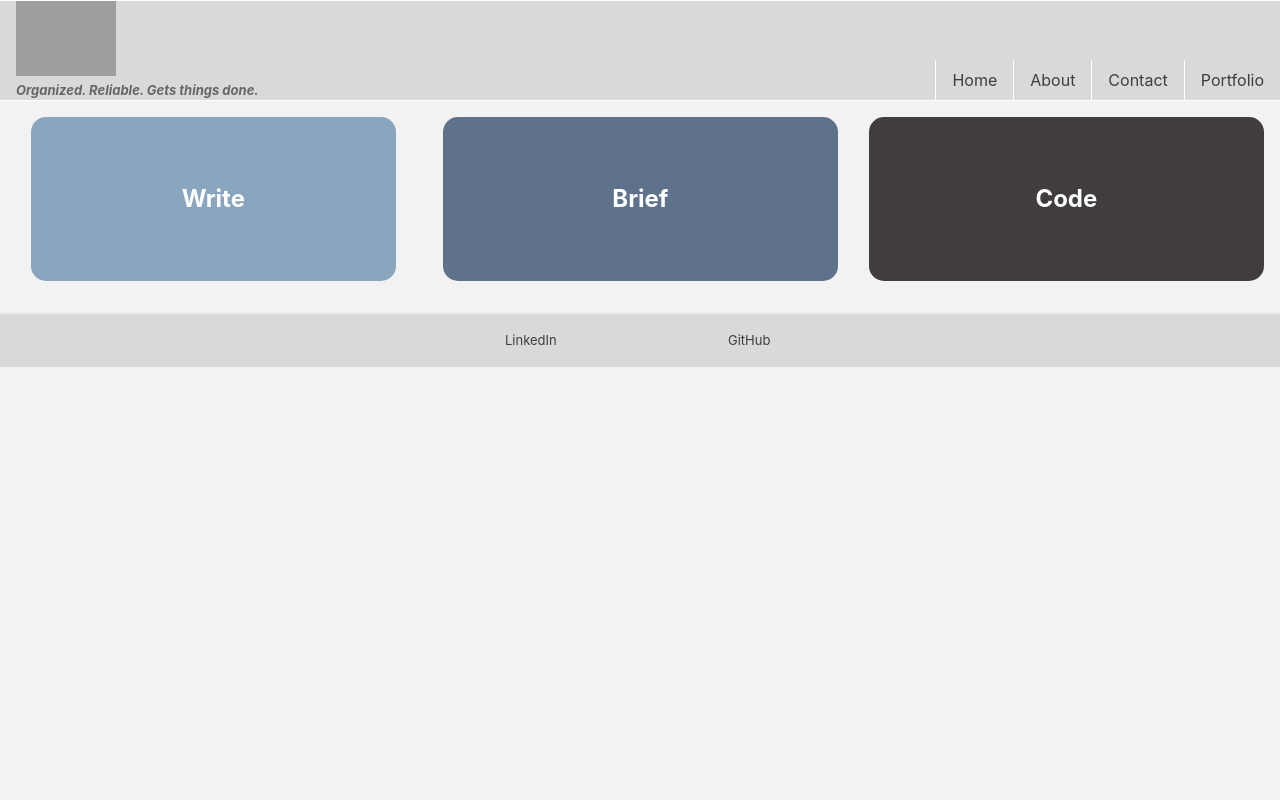
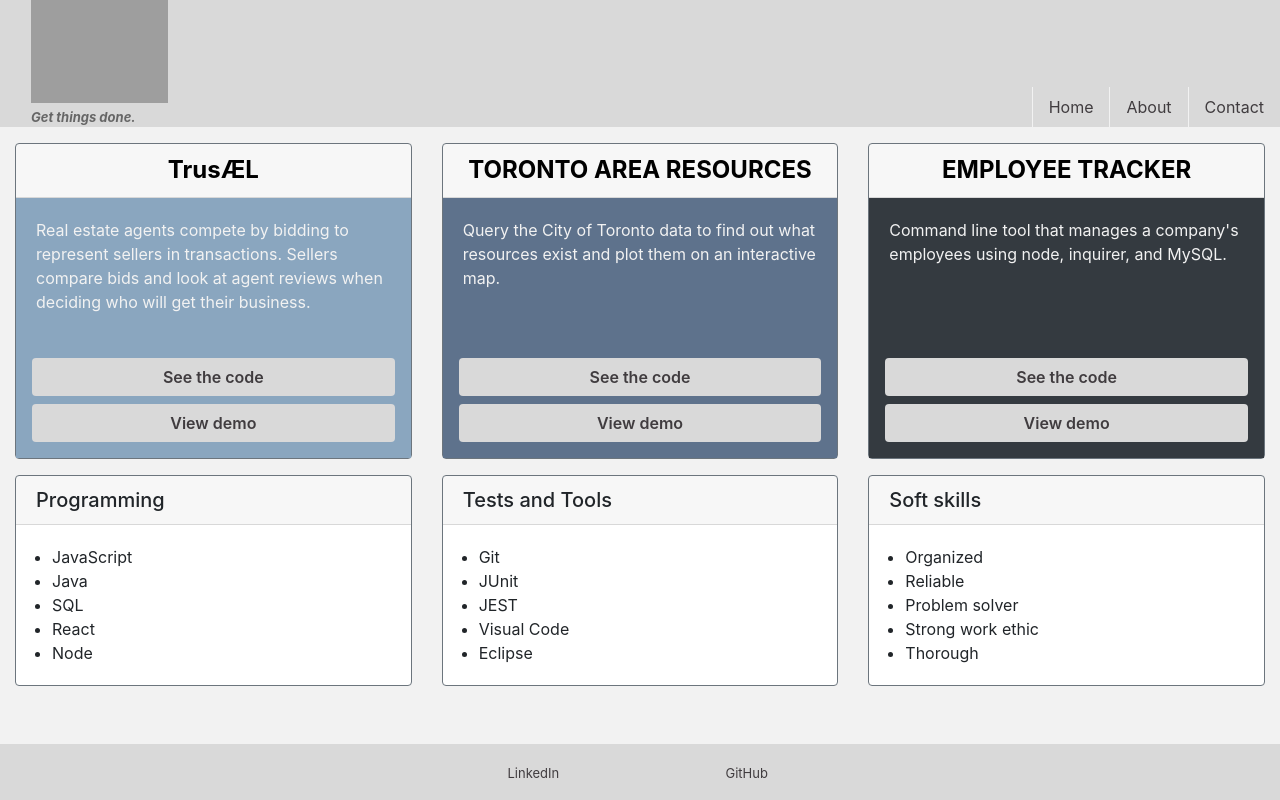
Before and after one commit to ruthtech/ruthlee, a React (Create React App) app in the folder ruthtech/: page / in a window 1280 px wide. Built offline with nearby package versions, Linux system fonts and the light colour scheme; grey boxes are pictures that could not be loaded.

Commit message:
Display projects cleanly, update description on About page

```diff
--- a/ruthtech/src/App.js
+++ b/ruthtech/src/App.js
@@ -5,17 +5,15 @@ import Footer from "./components/Footer";
 import Home from "./components/pages/Home";
 import About from "./components/pages/About";
 import Contact from "./components/pages/Contact";
-import Portfolio from './components/pages/Portfolio';
 
 function App() {
   return (
     <Router>
-      <div>
+      <div className="full-screen">
         <NavTabs />
         <Route exact path="/" component={Home} />
         <Route exact path="/about" component={About} />
         <Route exact path="/contact" component={Contact} />
-        <Route exact path="/portfolio" component={Portfolio} />
         <Footer />
       </div>
     </Router>
--- a/ruthtech/src/components/Footer.js
+++ b/ruthtech/src/components/Footer.js
@@ -4,11 +4,11 @@ import "./assets/css/style.css";
 function Footer() {
 
     return (
-        <div className="row footer border-top">
-            <div className="col-12 col-sm-2 footer-item">
+        <div className="row footer">
+            <div className="col-12 col-sm-2">
                <a type="button" href="https://linkedin.com/in/ruthsarahlee">LinkedIn</a>
             </div>
-            <div className="col-12 col-sm-2 footer-item">
+            <div className="col-12 col-sm-2">
                <a href="https://github.com/ruthtech">GitHub</a>
             </div>
         </div>
--- a/ruthtech/src/components/NavTabs.js
+++ b/ruthtech/src/components/NavTabs.js
@@ -6,59 +6,44 @@ import "./assets/css/style.css";
 function NavTabs() {
   return (
     <div>
-      <ul className="nav justify-content-end border-top border-bottom border-white">
-        <li className="nav-item mr-auto ml-3">
-          <div className="logo">
-            <a href="/"><img src={Logo} alt="Ruth Lee Logo" width="25%" height="25%"/></a>
+      <ul className="nav nav-bar">
+        <li className="col-12 col-sm-2 nav-item logo-block">
+          <div>
+            <a href="/"><img src={Logo} alt="Ruth Lee Logo" className="logo"/></a>
           </div>
 	  		  <div className="logo-text">
-		  		  Organized. Reliable. Gets things done.
+		  		  Get things done.
 			    </div>
         </li>
-        <li className="nav-item border-left border-white">
+        <li className="nav-item nav-tab">
           <Link
             to="/"
             className={
               window.location.pathname === "/" ? "nav-link active" : "nav-link"
-            }
-          >
+            }>
             Home
           </Link>
         </li>
-        <li className="nav-item border-left  border-white">
+        <li className="nav-item nav-tab">
           <Link
             to="/about"
             className={
               window.location.pathname === "/about"
                 ? "nav-link active"
                 : "nav-link"
-            }
-          >
+            }>
             About
           </Link>
         </li>
-        <li className="nav-item border-left border-white">
+        <li className="nav-item nav-tab">
           <Link
             to="/contact"
             className={
               window.location.pathname === "/contact"
                 ? "nav-link active"
                 : "nav-link"
-            }
-          >
+            }>
             Contact
-          </Link>
-        </li>
-        <li className="nav-item border-left border-white">
-          <Link
-            to="/portfolio"
-            className={
-              window.location.pathname === "/portfolio"
-                ? "nav-link active"
-                : "nav-link"
-            }
-          >
-            Portfolio
           </Link>
         </li>
       </ul>
--- a/ruthtech/src/components/assets/css/style.css
+++ b/ruthtech/src/components/assets/css/style.css
@@ -1,5 +1,5 @@
 
-html, body {
+html, body, #root, .full-screen {
 	height: 100%;
 	width: 100%;
 }
@@ -10,9 +10,37 @@ body {
 	flex-direction: column;
 }
 
-/* HEADER */
-.nav {
-	background-color: #D9D9D9;
+
+@media (max-width: 575px) {
+	.logo {
+		width: 75%;
+	}
+
+	.logo-text {
+		color: #666666;
+		font-size: large;
+		font-weight: bold;
+		font-style: italic;
+		vertical-align: bottom;
+		display: inline-block;
+		padding-left: 0;
+	}
+
+	.nav-bar {
+		justify-content: center;
+		text-align: center;
+	}
+
+	.nav-tab {
+		margin-top: 1rem!important;
+		border-left: 1px solid #F2F2F2;
+	}
+}
+
+@media (min-width: 576px) {
+	.logo {
+		width: 75%;
+		height: 75%;
 	}
 
 	.logo-text {
@@ -24,6 +52,33 @@ body {
 		display: inline-block;
 		padding-left: 0;
 	}
+
+	.nav-bar {
+		justify-content: end;
+	}
+
+	.nav-tab {
+		border-left: 1px solid #F2F2F2;
+	}
+
+	.nav-item {
+		margin-top: auto!important;
+	}
+}
+
+.logo-block {
+	margin-right: auto!important;
+	margin-left: 1rem!important;
+}
+
+/* HEADER */
+.nav {
+	background-color: #D9D9D9;
+}
+
+
+
+
 
 .nav-link {
 	color: #403C3F;
@@ -43,12 +98,14 @@ body {
     transform: scale(0.1);
     opacity: 0;
 	background-color: #F2F2F2;
+	color: #F2F2F2;
 
   }
   100% {
     transform: scale(1);
     opacity: 1;
 	background-color: #8AA6BF;
+	color: white;
   }
 }
 
@@ -56,10 +113,14 @@ body {
   0% {
     transform: scale(0.1);
 	background-color: #F2F2F2;
+	opacity: 0;
+	color: #F2F2F2;
   }
   100% {
     transform: scale(1);
 	background-color: #5E728C;
+	opacity: 1;
+	color: white;
   }
 }
 
@@ -69,11 +130,13 @@ body {
     transform: scale(0.1);
     opacity: 0;
 	background-color: #F2F2F2;
+	color: #F2F2F2;
   }
   100% {
     transform: scale(1);
     opacity: 1;
 	background-color: #403C3F;
+	color: white;
   }
 }
 
@@ -85,10 +148,6 @@ body {
 	font-weight: bold;
 	font-size: x-large;
 	border-radius: 15px;
-}
-
-.nav-item {
-	margin-top: auto!important;
 }
 
 .first {
@@ -127,14 +186,25 @@ body {
 	background-color: #D9D9D9!important;
 	color: #403C3F!important;
 	margin-top: 0.5em;
-	font-weight: 400;
+	font-weight: 600!important;
 }
 
-.equal {
+.portfolio-button:hover {
+	box-shadow: 0 0 15px #403C3F;
+}
+
+.bg-dark .portfolio-button:hover {
+	box-shadow: 0 0 15px black;
+}
+
+.row.display-flex {
 	display: flex;
-  display: -webkit-flex;
 	flex-wrap: wrap;
-  padding: 0 1rem;
+}
+
+.row.display-flex > [class*='col-'] {
+	display: flex;
+	flex-direction: column;
 }
 
 .section-header {
@@ -148,21 +218,37 @@ body {
 	border-color: #6c757d!important;
 }
 
-.project-card {
-	color: red;
-
+.bottom-row {
+	margin-bottom: 6rem!important;
 }
 
 .bg-first {
 	background-color: #8AA6BF;
+	color: #F2F2F2;
+	padding-bottom: 0;
 }
 
 .bg-medium {
 	background-color: #5E728C;
+	color: #F2F2F2;
+	padding-bottom: 0;
 }
 
 .bg-dark {
 	background-color: #403C3F;
+	color: #F2F2F2;
+	padding-bottom: 0;
+}
+
+.card-buttons {
+	margin-top: auto!important;
+	padding: 1rem!important;
+}
+
+.card-portfolio {
+	padding: 0;
+	border-color: #6c757d!important;
+	margin-bottom: 1rem!important;
 }
 
 .definition-header {
@@ -171,8 +257,10 @@ body {
 
 .definition {
 	background-color: white;
-	padding: 0.25em;
-	border-radius: .25rem;
+	padding: 1em;
+	border-radius: 10px;
+	margin-bottom: 6rem!important;
+	box-shadow: 0 0 15px #403C3F;
 }
 
 .definition h1 {
@@ -205,13 +293,12 @@ ul {
 	padding-bottom: 1em;
 	padding-top: 1em;
 	flex-shrink: 0;
-}
-
-.footer-item {
+	position: fixed;
+	bottom: 0;
+	width: 100%;
+	margin-left: 0!important;
+	margin-right: 0!important;
 	text-align: center;
-	text-decoration: none;
-	color: #403C3F;
-	font-size: x-small;
 }
 
 .footer a {
@@ -224,16 +311,9 @@ ul {
 
 .box {
 	transition: box-shadow .3s;
-	width: 300px;
-	height: 500px;
-	margin: 50px;
 	border-radius:10px;
-	border: 1px solid #ccc;
-	background: #fff;
-	float: left;
-
 }
 
 .box:hover {
-	box-shadow: 0 0 11px rgba(33,33,33,.2);
+	box-shadow: 0 0 15px #403C3F;
 }
--- a/ruthtech/src/components/pages/About.js
+++ b/ruthtech/src/components/pages/About.js
@@ -4,28 +4,33 @@ import "../assets/css/style.css";
 function About() {
   return (
     <div className="container-fluid">
-      <div className="row">
-        <div className="col definition-header d-flex justify-content-center">
-          <div className="definition">
-            <h3>Code (definition)</h3>
-            <h5>Caffeinated Organism Does Everything</h5>
-          </div>
-          <div className="definition border-left border-secondary">
-            <h5>I get things done.</h5>
+      <div className="row main">
+        <div className="col-12 col-sm-4">
+          <div className="colour-box first">Write</div>
+        </div>
+        <div className="col-12 col-sm-4">
+          <div className="colour-box second">Clear</div>
+        </div>
+        <div className="col-12 col-sm-4">
+          <div className="colour-box third">Code</div>
+        </div>
+      </div>
+    <div className="row justify-content-center d-flex">
+        <div className="col-12 col-sm-8">
+          <div className="definition box bottom-row">
+            <h5 className="text-center mb-3">I get things done.</h5>
             <p>
               While I stayed home to raise my children I volunteered at their
-              school regularly. Grant applications, social media for Council,
-              pizza lunch for 730+ kids, and Kindergarten yards were
-              repaired/replaced with my assistance.
+              school regularly. We submitted grant applications,
+              wrote social media for Council,
+              served pizza lunch to over 730 kids, and worked with the TDSB to get
+              Kindergarten yards repaired or replaced.
             </p>
             <p>
-              I've worked in or with C, C++, Java, XML, XSLT, Ant, CVS, Eclipse,
-              Unix make files, JUnit, worked with translators for translation
-              testing, worked with JAWS for accessibility testing, managed
-              software development teams, project managed two Eclipse projects
-              (both archived now). I've just completed a bootcamp
-              that taught me Full Stack Web Development
-              (JavaScript, jQuery, Node, Express, React, MySQL, MongoDB, Mongoose).
+              I've coded, tested, built, liaisoned, managed, project managed, and worked
+              on teams that spanned companies and continents. Having just completed a bootcamp
+              that taught me Full Stack Web Development, I am interested in learning new technologies
+              and solving problems.
             </p>
           </div>
         </div>
--- a/ruthtech/src/components/pages/Home.js
+++ b/ruthtech/src/components/pages/Home.js
@@ -2,21 +2,114 @@ import React from "react";
 import "../assets/css/style.css";
 
 function Home() {
+  const projects = [
+    {
+      title: "TrusÆL",
+      summary: "Real estate agents compete by bidding to represent sellers in transactions. Sellers compare bids and look at agent reviews when deciding who will get their business.",
+      skills: ['Server (Node, Express)', 'Heroku', 'dotenv', 'MySQL', 'Crypto-JS', 'JavaScript', 'Bootstrap', 'AJAX', 'jQuery', 'HTML', 'CSS'  ],
+      github: "https://github.com/BCButcher/TRUS-L",
+      heroku: "https://murmuring-cove-22350.herokuapp.com/",
+      key: 1,
+      colour: "bg-first"
+    },
+    {
+      title: "TORONTO AREA RESOURCES",
+      summary: "Query the City of Toronto data to find out what resources exist and plot them on an interactive map.",
+      skills: ['MapBox', 'HTML', 'CSS', 'JavaScript', 'AJAX', 'City of Toronto Open Data API'],
+      github: "https://github.com/ruthtech/torontoAreaResources",
+      heroku: "https://ruthtech.github.io/torontoAreaResources",
+      key: 2,
+      colour: "bg-medium"
+    },
+    {
+      title: "EMPLOYEE TRACKER",
+      summary: "Command line tool that manages a company's employees using node, inquirer, and MySQL.",
+      skills: ['Node', 'Inquirer', 'JavaScript', 'MySQL' ],
+      github: "https://github.com/ruthtech/employee-tracker",
+      heroku: "https://github.com/ruthtech/employee-tracker/blob/master/employee-tracker.gif",
+      key: 3,
+      colour: "bg-dark"
+    }
+  ];
+
+  const skillSets = [
+    {
+      title: "Programming",
+      skills: ["JavaScript", "Java", "SQL", "React", "Node"]
+    },
+    {
+      title: "Tests and Tools",
+      skills: ["Git", "JUnit", "JEST", "Visual Code", "Eclipse"]
+    },
+    {
+      title: "Soft skills",
+      skills: ["Organized", "Reliable", "Problem solver", "Strong work ethic", "Thorough"]
+    }
+  ];
+
   return (
     <div className="container-fluid">
-      <div className="row main border-bottom">
-        <div className="col-12 col-sm-4">
-          <div className="colour-box first">Write</div>
-        </div>
-        <div className="col-12 col-sm-4 p-0">
-          <div className="colour-box second">Brief</div>
-        </div>
-        <div className="col-12 col-sm-4 p-0">
-          <div className="colour-box third">Code</div>
-        </div>
+      <div className="row display-flex">
+        <ProjectCard projects={projects}/>
+      </div>
+      <div className="row bottom-row">
+        <SkillsCard skillSets={skillSets} />
       </div>
     </div>
   );
 }
 
+function ProjectCard(props) {
+  return (
+    props.projects.map( (project, index) => {
+    return (
+      <div className="col-12 col-sm-4 mt-3" key={'project'+index}>
+        <div className="card card-portfolio box h-100">
+          <div className="card-header portfolio-header">
+            <h5 className="card-title">{project.title}</h5>
+          </div>
+          <div className={"card-body " + project.colour}>
+            <p className="card-text">{project.summary}</p>
+          </div>
+          <div className={"card-buttons " + project.colour}>
+            <button
+              type="button"
+              className="btn portfolio-button"
+              onClick={() => {window.location=project.github}}
+            >
+              See the code
+            </button>
+            <button
+              type="button"
+              className="btn portfolio-button"
+              onClick={() => {window.location=project.heroku}}
+            >
+              View demo
+            </button>
+          </div>
+        </div>
+      </div>
+    )}));
+}
+
+function SkillsCard(props) {
+  return (
+    props.skillSets.map( (skillSet, index) => {
+      return (
+          <div className="col-12 col-sm-4" key={'skillSet'+index}>
+            <div className="card skills-card">
+              <h5 className="card-header">{skillSet.title}</h5>
+              <div className="card-body">
+                <ul className="card-text pl-3">
+                  {skillSet.skills.map((skill, index2) => {
+                    return <li key={'skill'+index2}>{skill}</li>;
+                  })}
+                </ul>
+              </div>
+            </div>
+          </div>
+      )})
+  );
+}
+
 export default Home;
```
Also changed, not shown: ruthtech/src/components/assets/css/pantone.css (deleted, +0 -20 lines), ruthtech/src/components/pages/Portfolio.js (deleted, +0 -38 lines), ruthtech/src/components/pages/ProjectCard.js (deleted, +0 -43 lines), 1 other file (tests, documents, lock files or other folders). Lines whose indentation alone changed are shown as unchanged.
